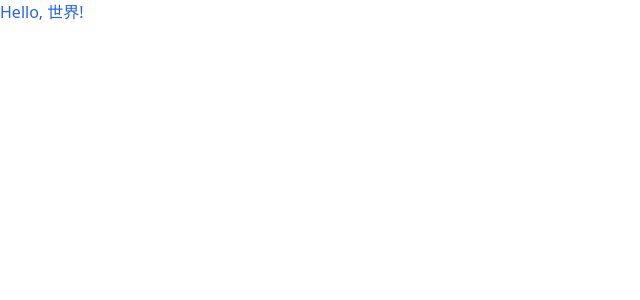
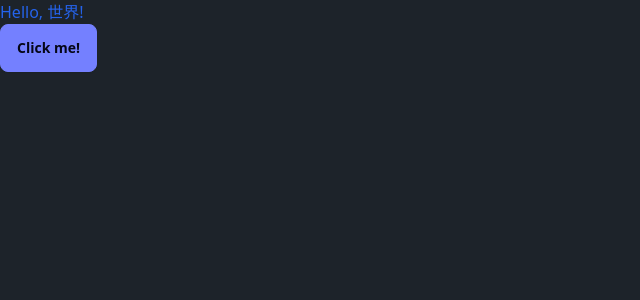
Before and after one commit to phucngo2/react-minesweeper, a React (Vite) app: page / in a window 1280 px wide. Shown: the top 300 px of the page, without its empty margins (0-640 px from the left). Built offline with nearby package versions, Linux system fonts and the light colour scheme.

Commit message:
Config(3): DaisyUI

```diff
--- a/package.json
+++ b/package.json
@@ -21,6 +21,7 @@
     "@types/react-dom": "^18.2.7",
     "@vitejs/plugin-react": "^4.2.1",
     "autoprefixer": "^10.4.20",
+    "daisyui": "^4.12.10",
     "postcss": "^8.4.40",
     "tailwindcss": "^3.4.7",
     "typescript": "^5.2.2",
--- a/src/App.tsx
+++ b/src/App.tsx
@@ -1,7 +1,12 @@
 import "./App.css";
 
 function App() {
-  return <h1 className="text-blue-600">Hello, 世界!</h1>;
+  return (
+    <div>
+      <h1 className="text-blue-600">Hello, 世界!</h1>
+      <button className="btn btn-primary">Click me!</button>
+    </div>
+  );
 }
 
 export default App;
--- a/tailwind.config.js
+++ b/tailwind.config.js
@@ -4,5 +4,8 @@ export default {
   theme: {
     extend: {},
   },
-  plugins: [],
+  plugins: [require("daisyui")],
+  daisyui: {
+    themes: ["dark", "dim", "synthwave", "night", "dracula", "business"],
+  },
 };
```
Also changed, not shown: 1 other file (tests, documents, lock files or other folders).
